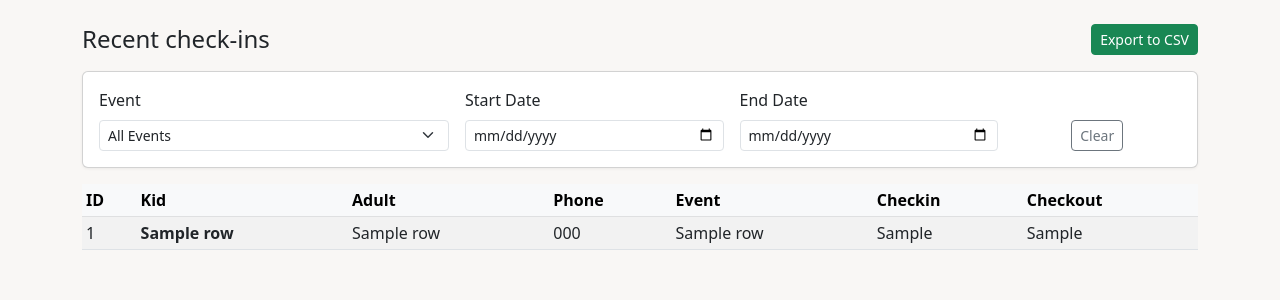
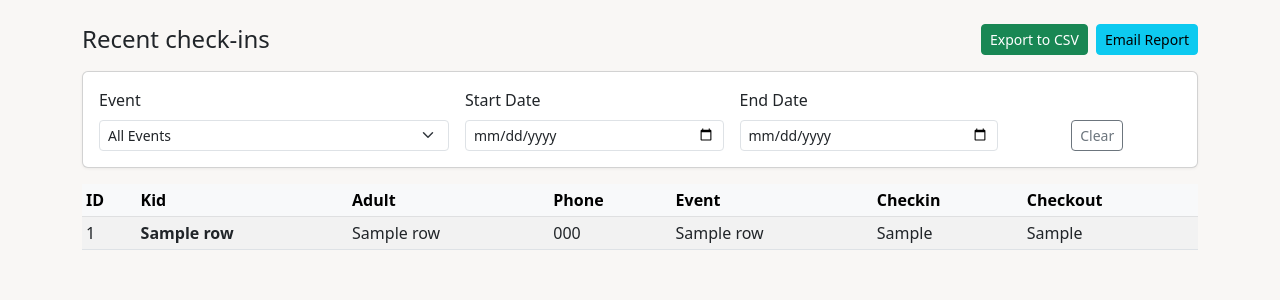
Before and after one commit to mrcrunchybeans/youth-secure-checkin, a Python web app: template templates/history.html in a window 1280 px wide. Shown: the part 55-355 px from the top of the page. Run offline with Jinja, Linux system fonts and the light colour scheme; the template is opened without the code that fills it: most values are stand-ins (such as "Sample title", 1, 10 or a date in 2020); some libraries are stand-ins or nearby versions.

Commit message:
Add email report button and modal to history page

```diff
--- a/templates/history.html
+++ b/templates/history.html
@@ -31,9 +31,14 @@
 </style>
   <div class="d-flex justify-content-between align-items-center mb-3">
     <h4 class="mb-0">Recent check-ins</h4>
-    <a href="/admin/history/export" class="btn btn-success btn-sm">
-      <i class="bi bi-download"></i> Export to CSV
-    </a>
+    <div class="d-flex gap-2">
+      <a href="/admin/history/export" class="btn btn-success btn-sm">
+        <i class="bi bi-download"></i> Export to CSV
+      </a>
+      <button type="button" class="btn btn-info btn-sm" data-bs-toggle="modal" data-bs-target="#emailReportModal">
+        <i class="bi bi-envelope"></i> Email Report
+      </button>
+    </div>
   </div>
 
   <!-- Filter Form -->
@@ -95,4 +100,48 @@
       </tbody>
     </table>
   </div>
+
+<!-- Email Report Modal -->
+<div class="modal fade" id="emailReportModal" tabindex="-1" aria-hidden="true">
+  <div class="modal-dialog">
+    <div class="modal-content">
+      <div class="modal-header" style="background-color: #0dcaf0; color: white;">
+        <h5 class="modal-title"><i class="bi bi-envelope"></i> Email Check-in Report</h5>
+        <button type="button" class="btn-close btn-close-white" data-bs-dismiss="modal"></button>
+      </div>
+      <form method="POST" action="/admin/history/email">
+        <div class="modal-body">
+          <div class="mb-3">
+            <label for="email_address" class="form-label">Email Address</label>
+            <input type="email" class="form-control" id="email_address" name="email_address"
+                   placeholder="recipient@example.com" required>
+            <small class="text-muted">Where to send the report</small>
+          </div>
+
+          <div class="mb-3">
+            <label for="email_subject" class="form-label">Subject Line</label>
+            <input type="text" class="form-control" id="email_subject" name="email_subject"
+                   placeholder="Check-in Report" value="Check-in Report">
+            <small class="text-muted">Optional: customize the subject</small>
+          </div>
+
+          <div class="alert alert-info small">
+            <i class="bi bi-info-circle"></i> Report will include all filtered check-ins and check-outs with current filters applied.
+          </div>
+
+          <!-- Hidden fields to pass current filters -->
+          <input type="hidden" name="event_id" value="{{ event_id or '' }}">
+          <input type="hidden" name="start_date" value="{{ start_date or '' }}">
+          <input type="hidden" name="end_date" value="{{ end_date or '' }}">
+        </div>
+        <div class="modal-footer">
+          <button type="button" class="btn btn-secondary" data-bs-dismiss="modal">Cancel</button>
+          <button type="submit" class="btn btn-info">
+            <i class="bi bi-send"></i> Send Email
+          </button>
+        </div>
+      </form>
+    </div>
+  </div>
+</div>
 {% endblock %}
```
